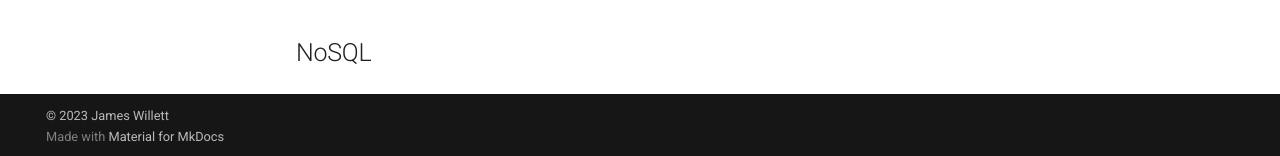
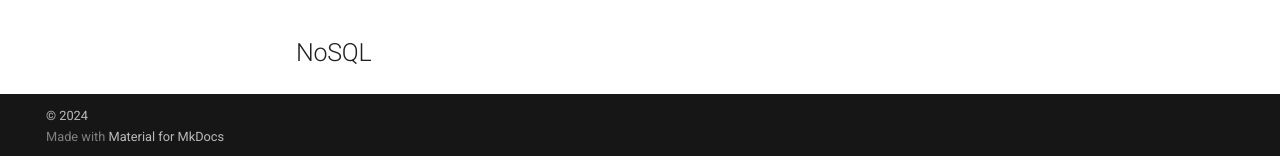
Before and after one commit to TestAutomationMultiverse/Data_Quality_Engineering, an MkDocs documentation site: the page built from docs/learning-plan-and-resources.md, in a window 1280 px wide and 900 px high, scrolled down 2672 px. Shown: the part 741-897 px from the top of the window. Built offline with MkDocs 1.6.1 and Material for MkDocs 9.7.7, drawn with Linux system fonts in a browser that asks for light colours.

Commit message:
Update mkdocs.yml

```diff
--- a/mkdocs.yml
+++ b/mkdocs.yml
@@ -48,4 +48,4 @@ markdown_extensions:
       emoji_generator: !!python/name:materialx.emoji.to_svg
 
 copyright: |
-  &copy; 2023 <a href="https://github.com/james-willett"  target="_blank" rel="noopener">James Willett</a>
+  &copy; 2024
```
